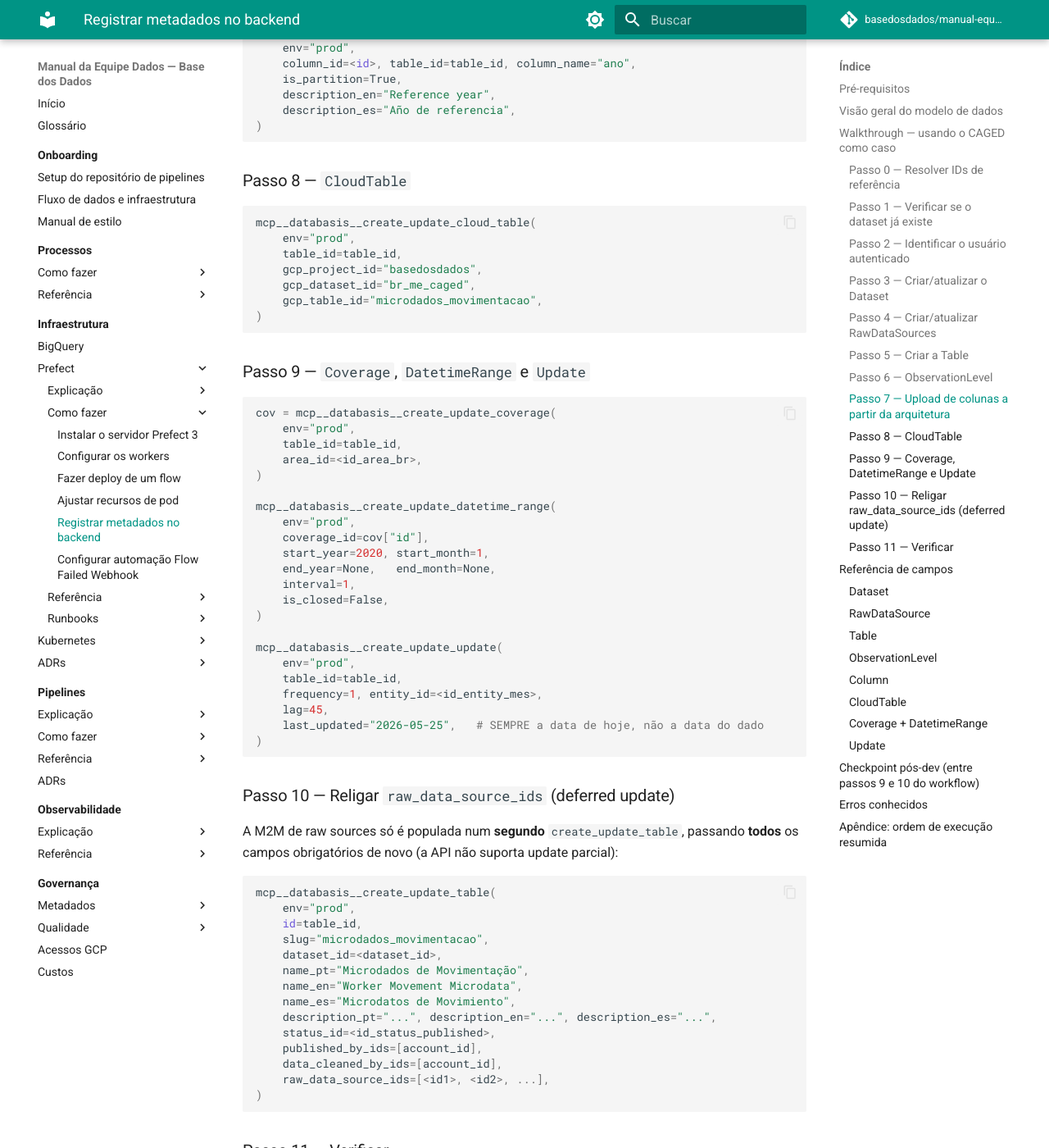
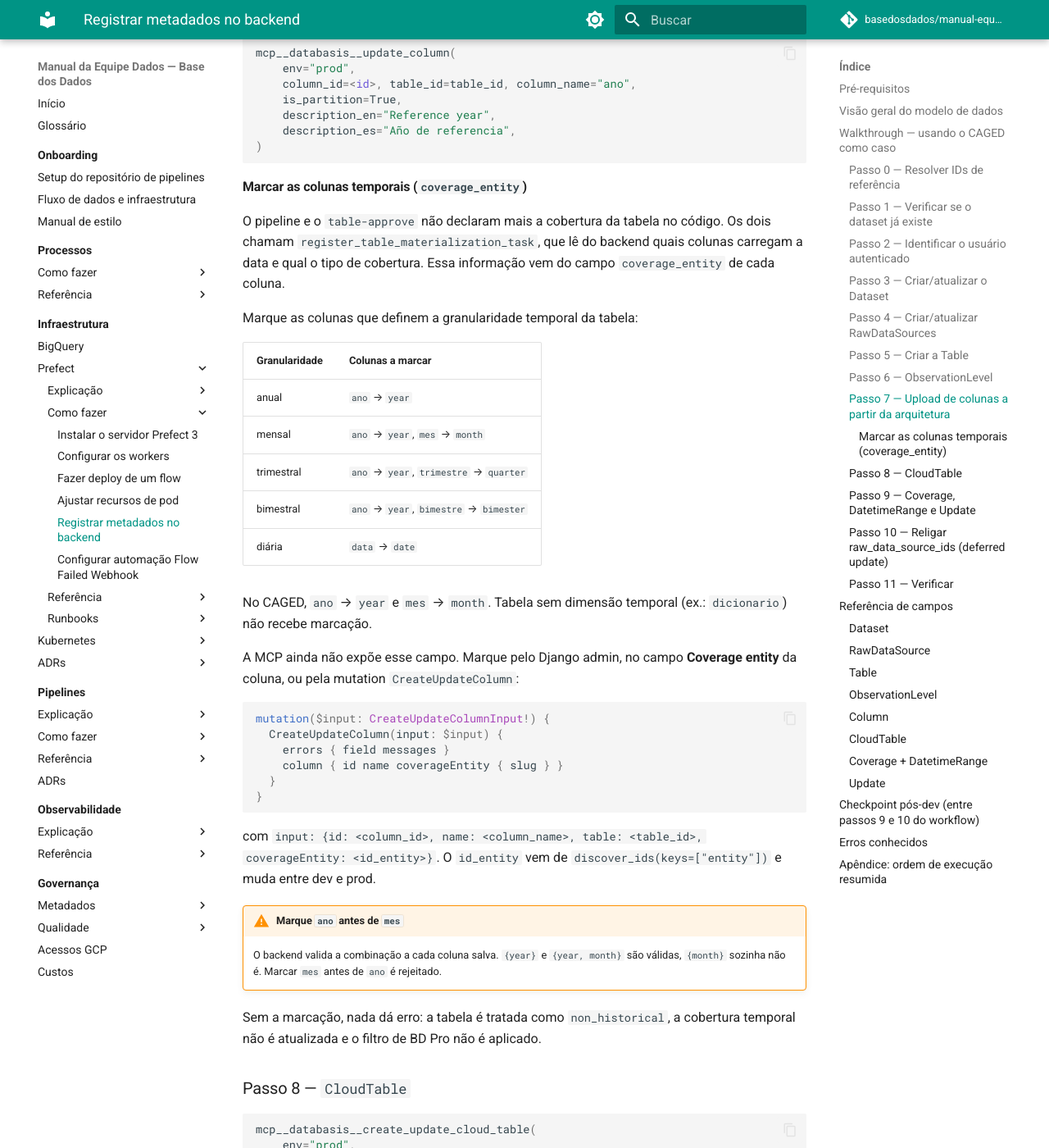
Before and after one commit to basedosdados/manual-equipe-dados, an MkDocs documentation site: the page built from docs/infraestrutura/prefect/como-fazer/registrar-metadados.md, in a window 1280 px wide and 1400 px high, scrolled down 4953 px. Shown: the whole window at 82% size. Built offline with MkDocs 1.6.1 and Material for MkDocs 9.7.7, drawn with Linux system fonts in a browser that asks for light colours; comment, search, counter and statistics services are not loaded; some of the changed text lies outside the part shown.

Commit message:
docs: marcação de coverage_entity nas colunas temporais

````diff
--- a/docs/infraestrutura/prefect/como-fazer/registrar-metadados.md
+++ b/docs/infraestrutura/prefect/como-fazer/registrar-metadados.md
@@ -62,10 +62,11 @@ A ordem de criação **importa**:
    b. `ObservationLevel` (uma por entidade observada).
    c. Colunas via `upload_columns_from_sheet`.
    d. Ajustes coluna-a-coluna (`is_partition`, `is_primary_key`, EN/ES).
-   e. `CloudTable` (ponteiro para BigQuery).
-   f. `Coverage` + `DatetimeRange`.
-   g. `Update` (frequência/lag).
-   h. Re-`create_update_table` com `raw_data_source_ids` agora populado.
+   e. `coverage_entity` nas colunas temporais (`ano`, `mes`, `data`...).
+   f. `CloudTable` (ponteiro para BigQuery).
+   g. `Coverage` + `DatetimeRange`.
+   h. `Update` (frequência/lag).
+   i. Re-`create_update_table` com `raw_data_source_ids` agora populado.
 4. (Opcional) `reorder_tables` e `reorder_observation_levels`.
 
 ---
@@ -234,6 +235,49 @@ mcp__databasis__update_column(
 )
 ```
 
+#### Marcar as colunas temporais (`coverage_entity`)
+
+O pipeline e o `table-approve` não declaram mais a cobertura da tabela no
+código. Os dois chamam `register_table_materialization_task`, que lê do
+backend quais colunas carregam a data e qual o tipo de cobertura. Essa
+informação vem do campo `coverage_entity` de cada coluna.
+
+Marque as colunas que definem a granularidade temporal da tabela:
+
+| Granularidade | Colunas a marcar |
+|---|---|
+| anual | `ano` → `year` |
+| mensal | `ano` → `year`, `mes` → `month` |
+| trimestral | `ano` → `year`, `trimestre` → `quarter` |
+| bimestral | `ano` → `year`, `bimestre` → `bimester` |
+| diária | `data` → `date` |
+
+No CAGED, `ano` → `year` e `mes` → `month`. Tabela sem dimensão temporal
+(ex.: `dicionario`) não recebe marcação.
+
+A MCP ainda não expõe esse campo. Marque pelo Django admin, no campo
+**Coverage entity** da coluna, ou pela mutation `CreateUpdateColumn`:
+
+```graphql
+mutation($input: CreateUpdateColumnInput!) {
+  CreateUpdateColumn(input: $input) {
+    errors { field messages }
+    column { id name coverageEntity { slug } }
+  }
+}
+```
+
+com `input: {id: <column_id>, name: <column_name>, table: <table_id>, coverageEntity: <id_entity>}`.
+O `id_entity` vem de `discover_ids(keys=["entity"])` e muda entre dev e prod.
+
+!!! warning "Marque `ano` antes de `mes`"
+    O backend valida a combinação a cada coluna salva. `{year}` e
+    `{year, month}` são válidas, `{month}` sozinha não é. Marcar `mes`
+    antes de `ano` é rejeitado.
+
+Sem a marcação, nada dá erro: a tabela é tratada como `non_historical`, a
+cobertura temporal não é atualizada e o filtro de BD Pro não é aplicado.
+
 ### Passo 8 — `CloudTable`
 
 ```python
@@ -247,6 +291,10 @@ mcp__databasis__create_update_cloud_table(
 ```
 
 ### Passo 9 — `Coverage`, `DatetimeRange` e `Update`
+
+As `Coverage` definem o tipo de cobertura da tabela: só a aberta
+(`is_closed=False`) é `all_free`; aberta + BD Pro (`is_closed=True`) é
+`part_bdpro`; só BD Pro é `all_bdpro`.
 
 ```python
 cov = mcp__databasis__create_update_coverage(
@@ -308,6 +356,23 @@ Ou via MCP:
 ```python
 mcp__databasis__get_dataset(slug="caged", env="prod")
 ```
+
+Para conferir a cobertura que o pipeline vai ler, consulte `coverageSpec`
+no GraphQL com os IDs do GCP:
+
+```graphql
+query {
+  coverageSpec(datasetId: "br_me_caged", tableId: "microdados_movimentacao") {
+    tier
+    dateColumnKind
+    coverageColumns { name entity }
+  }
+}
+```
+
+Para o CAGED, o esperado é `dateColumnKind="year_month"`, com `ano` e `mes`
+em `coverageColumns`. Uma tabela temporal que retorna `non_historical` não
+foi marcada.
 
 ---
 
@@ -391,6 +456,8 @@ Pós-upload, complete com `update_column`:
 - `is_partition=True` para colunas de partição (`ano`, `mes`, `sigla_uf`, `id_municipio`).
 - `is_primary_key=True` para a PK lógica da granularidade.
 - `description_en` / `description_es` se ainda não estiverem na planilha.
+- `coverage_entity` nas colunas temporais (ver Passo 7). Não vem da
+  planilha nem da MCP.
 
 ### `CloudTable`
 
@@ -471,6 +538,7 @@ loop por tabela:
 7.  create_update_observation_level ×N → ol_ids
 8.  upload_columns_from_sheet          → colunas em lote
 9.  update_column ×N                   → is_partition/is_pk/EN/ES
+9b. coverage_entity (admin/GraphQL)    → ano antes de mes
 10. create_update_cloud_table          → ponteiro BQ
 11. create_update_coverage             → cov_id
 12. create_update_datetime_range       → intervalo temporal
````
Also changed, not shown: docs/governanca/metadados/como-fazer/subir-metadados.md (+17 -0 lines), docs/pipelines/como-fazer/estruturar-um-flow-de-dataset.md (+3 -9 lines), docs/pipelines/referencia/stage-dispatch.md (+2 -3 lines).
